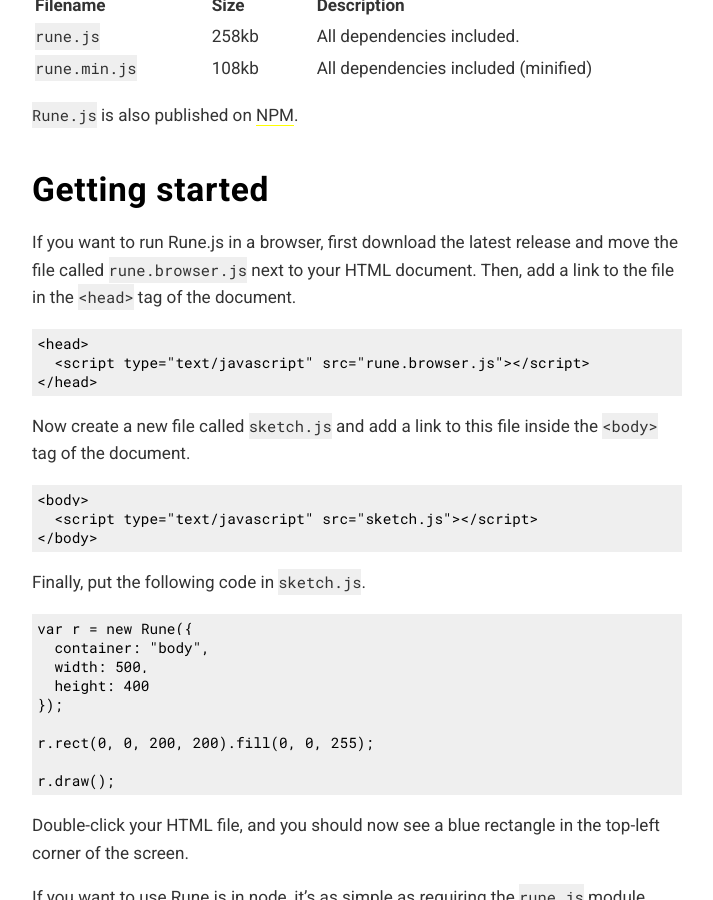
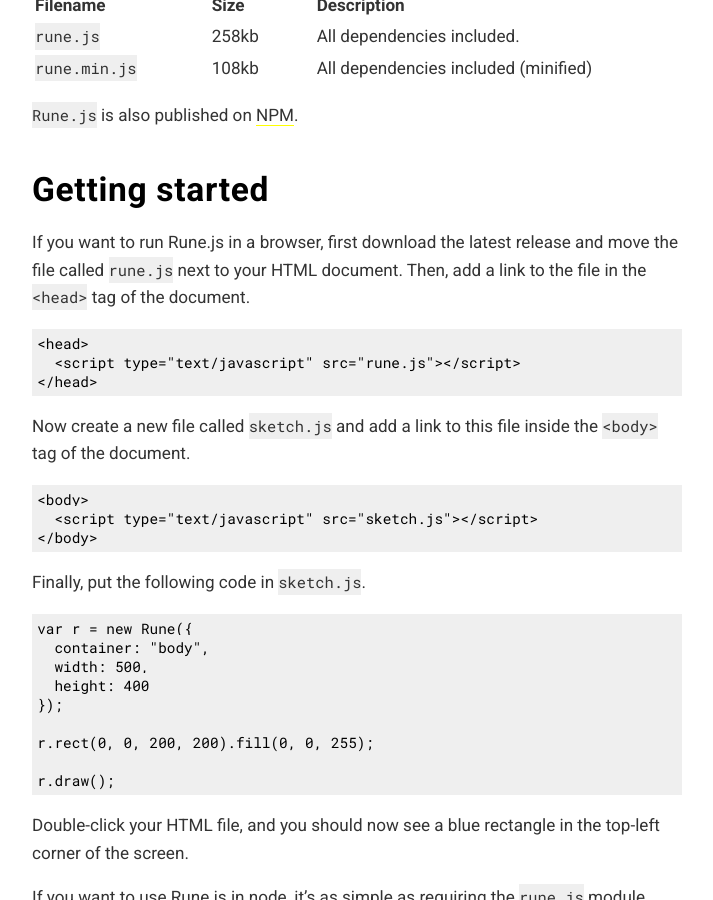
Before and after one commit to runemadsen/rune.js, a Jekyll site: the page built from index.md, in a window 1280 px wide and 900 px high, scrolled down 522 px. Shown: the whole window, without its empty margins (13-726 px from the left). Built offline with Jekyll 4.4.1, drawn with Linux system fonts in a browser that asks for light colours; nearby versions of some CDN libraries; comment, search, counter and statistics services are not loaded.

Commit message:
updating docs

````diff
--- a/index.md
+++ b/index.md
@@ -21,11 +21,11 @@
 
 ## Getting started
 
-If you want to run Rune.js in a browser, first download the latest release and move the file called  `rune.browser.js` next to your HTML document. Then, add a link to the file in the `<head>` tag of the document.
+If you want to run Rune.js in a browser, first download the latest release and move the file called  `rune.js` next to your HTML document. Then, add a link to the file in the `<head>` tag of the document.
 
 ```html
 <head>
-  <script type="text/javascript" src="rune.browser.js"></script>
+  <script type="text/javascript" src="rune.js"></script>
 </head>
 ```
 
````
